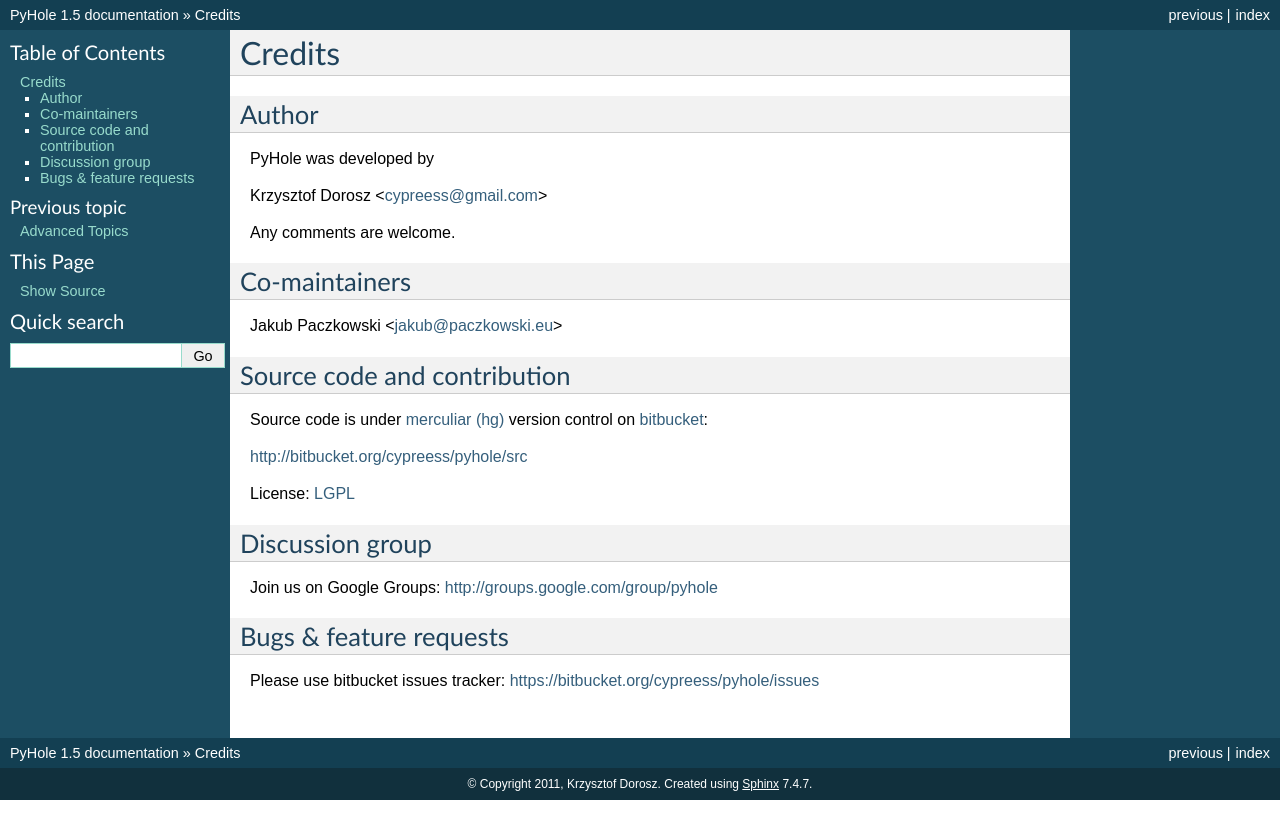
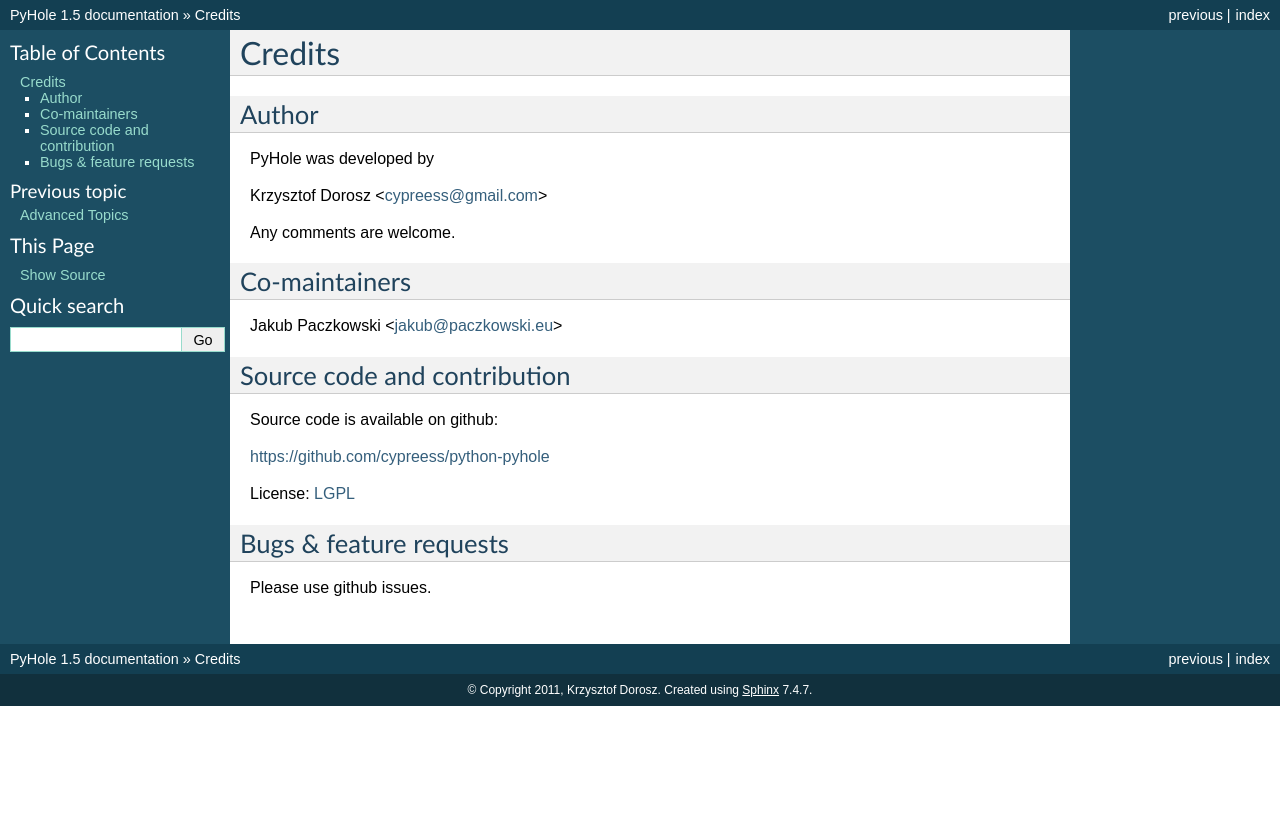
Before and after one commit to cypreess/python-pyhole, a Sphinx documentation site: the page built from docs/source/credits.rst, in a window 1280 px wide. Shown: the top 839 px of the page. Built offline with Sphinx 7.4.7, drawn with Linux system fonts in a browser that asks for light colours.

Commit message:
refer to github in docs

```diff
--- a/docs/source/credits.rst
+++ b/docs/source/credits.rst
@@ -18,22 +18,16 @@
 Source code and contribution
 -----------------------------
 
-Source code is under `merculiar (hg)`_ version control on bitbucket_:
+Source code is available on github:
 
-http://bitbucket.org/cypreess/pyhole/src
+https://github.com/cypreess/python-pyhole
 
 License: LGPL_
 
-.. _bitbucket: http://bitbucket.org/
-.. _`merculiar (hg)`: http://mercurial.selenic.com/
+
 .. _LGPL: http://www.gnu.org/copyleft/lesser.html
-
-Discussion group
-----------------
-
-Join us on Google Groups: http://groups.google.com/group/pyhole
 
 Bugs & feature requests
 -----------------------
 
-Please use bitbucket issues tracker: https://bitbucket.org/cypreess/pyhole/issues
+Please use github issues.
--- a/setup.py
+++ b/setup.py
@@ -10,7 +10,7 @@
     license="LGPL",
     keywords="REST api connect connector client pyhole",
     packages=['pyhole', 'test'],
-    long_description=open('README.txt').read(),
+    long_description=open('README.rst').read(),
     url="http://packages.python.org/pyhole",
     classifiers=[
         "Topic :: Utilities",
```
Also changed, not shown: README.rst (renamed from README.txt), 1 other file.
